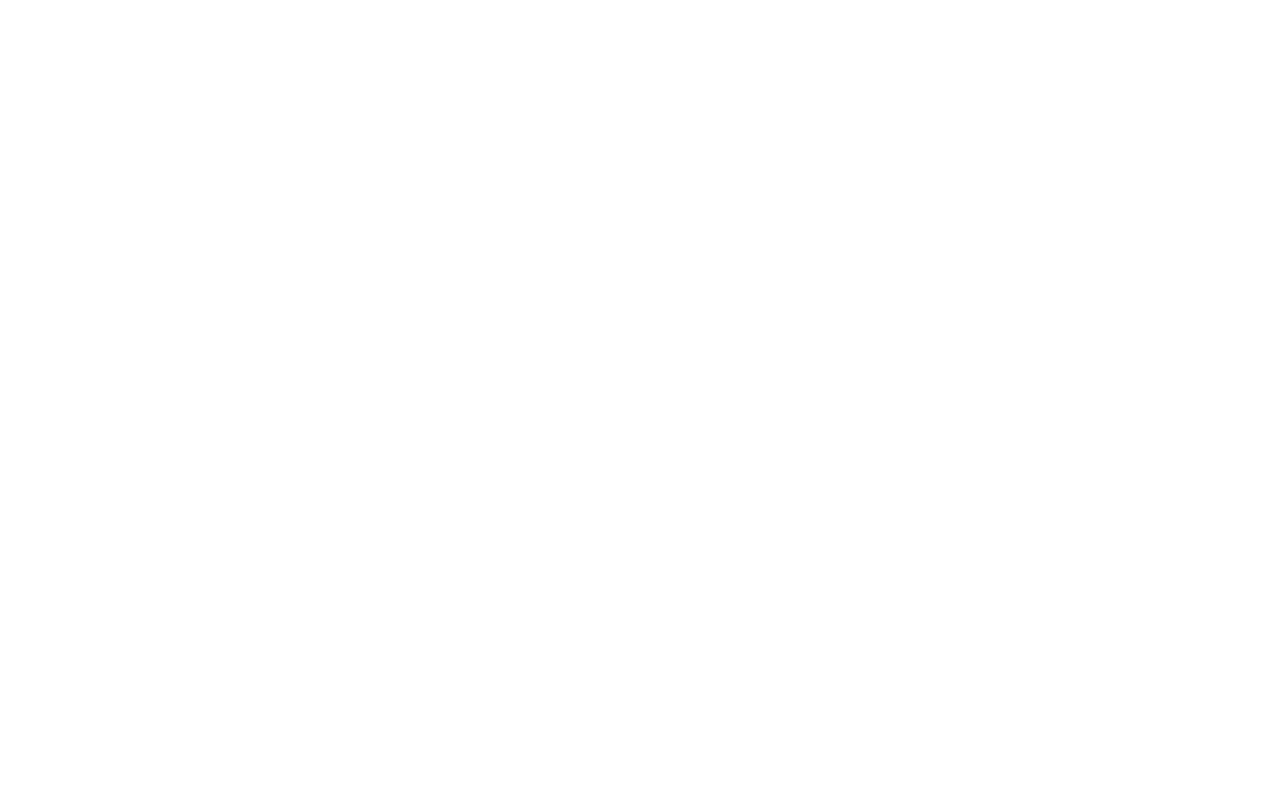
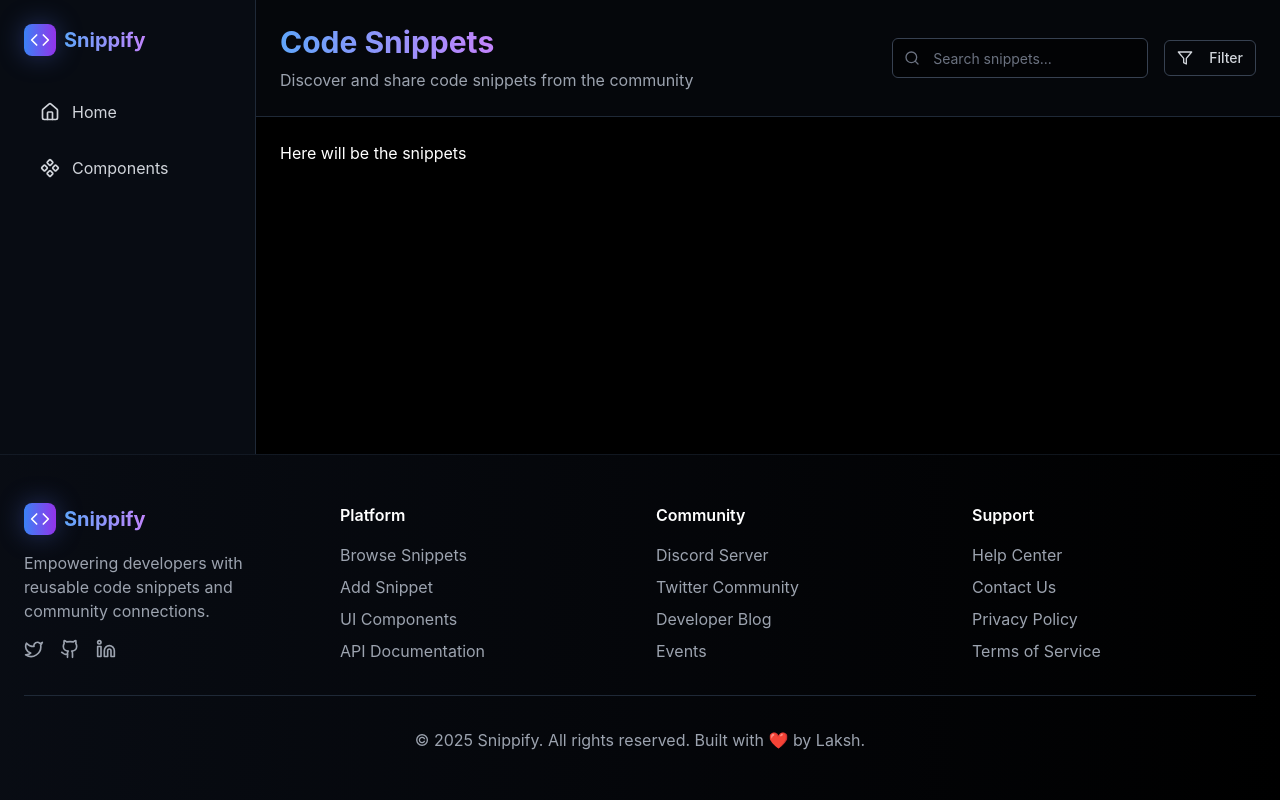
Before and after one commit to 21lakshh/Snippify, a React (Vite) app: page /dashboard in a window 1280 px wide. Before the commit this address had no page. Built offline with nearby package versions, Linux system fonts and the light colour scheme.

Commit message:
Frontend changes lil bit

```diff
--- a/src/App.tsx
+++ b/src/App.tsx
@@ -2,6 +2,7 @@
 import Landing from './pages/Landing'
 import Signin from './pages/Signin'
 import Signup from './pages/Signup'
+import Dashboard from './pages/Dashboard'
 
 function App() {
 
@@ -12,6 +13,7 @@
         <Route path="/" element={<Landing />} />
         <Route path="/signin" element={<Signin />} />
         <Route path="/signup" element={<Signup />} />
+        <Route path="/dashboard" element={<Dashboard />} />
       </Routes>
     </BrowserRouter>
   )
--- a/src/components/AnimatedBackground.tsx
+++ b/src/components/AnimatedBackground.tsx
@@ -19,6 +19,7 @@
                             {codeSnippets.map((snippet, index) => {
           // Position first 5 snippets normally, new ones on the left
           const isLeftSnippet = index >= 5;
+
           const leftPosition = isLeftSnippet ?
             `${5 + (index - 5) * 3}%` : // Left area positioning (5%, 8%, 11%)
             `${20 + index * 15}%`;      // Original positioning
@@ -33,7 +34,7 @@
               style={{
                 left: leftPosition,
                 top: topPosition,
-                animationDelay: `${index * 2}s`,
+                animationDelay: `${index * 0.5}s`,
               }}
             >
               {snippet}
@@ -64,15 +65,15 @@
                     />
                     <Braces
                         className="absolute top-40 right-32 w-8 h-8 text-purple-400/30 animate-float"
-                        style={{ animationDelay: "2s" }}
+                        style={{ animationDelay: "0.5s" }}
                     />
                     <Hash
                         className="absolute bottom-40 left-40 w-5 h-5 text-pink-400/30 animate-float"
-                        style={{ animationDelay: "4s" }}
+                        style={{ animationDelay: "1s" }}
                     />
                     <Code
                         className="absolute top-60 right-20 w-7 h-7 text-cyan-400/30 animate-float"
-                        style={{ animationDelay: "1s" }}
+                        style={{ animationDelay: "0.25s" }}
                     />
                 </div>
         </>
--- a/src/components/Hero.tsx
+++ b/src/components/Hero.tsx
@@ -10,9 +10,9 @@
       <AnimatedBackground />
 
       {/* Hero Content */}
-      <div className="relative z-20 text-center max-w-4xl mx-auto">
+      <div className="relative z-20 text-center max-w-4xl mx-auto animate-fade-in">
         {/* Main Headline */}
-        <h1 className="text-5xl md:text-7xl font-bold mb-6 leading-tight animate-on-scroll stagger-1">
+        <h1 className="text-5xl md:text-7xl font-bold mb-6 leading-tight">
             <span className="bg-gradient-to-r from-blue-400 via-purple-400 to-pink-400 bg-clip-text text-transparent inline-block hover:scale-105 transition-transform duration-500">
               Code Smarter.
             </span>
--- a/src/components/Navbar.tsx
+++ b/src/components/Navbar.tsx
@@ -11,7 +11,7 @@
   const navigate = useNavigate()
 
   return (
-    <nav className="relative z-50 px-6 py-4 border-b border-gray-800/50 backdrop-blur-sm">
+    <nav className="relative z-50 px-6 py-4 border-b border-gray-800/50 backdrop-blur-sm animate-fade-in">
       <div className="max-w-7xl mx-auto flex items-center justify-between">
         <div className="flex items-center space-x-2">
           <div className="w-8 h-8 bg-gradient-to-r from-blue-500 to-purple-600 rounded-lg flex items-center justify-center  animate-pulse-glow">
--- a/src/pages/Dashboard.tsx
+++ b/src/pages/Dashboard.tsx
@@ -1,5 +1,95 @@
-
+import { Link } from "react-router-dom"
+import { Code, Home, Component, Search, Filter } from "lucide-react"
+import { Button } from "../components/ui/button"
+import { Input } from "../components/ui/input"
+import Footer from "../components/Footer"
 
 export default function Dashboard() {
-  return <div>Dashboard</div>
+  return (
+    <div className="min-h-screen bg-black text-white flex flex-col">
+      {/* Main Content Wrapper */}
+      <div className="flex flex-1">
+        {/* Left Sidebar */}
+        <div className="w-64 bg-gray-900/50 backdrop-blur-sm border-r border-gray-800">
+          <div className="p-6">
+            {/* Brand */}
+            <div className="flex items-center space-x-2 mb-8">
+              <div className="w-8 h-8 bg-gradient-to-r from-blue-500 to-purple-600 rounded-lg flex items-center justify-center animate-pulse-glow">
+                <Code className="w-5 h-5 text-white" />
+              </div>
+              <span className="text-xl font-bold bg-gradient-to-r from-blue-400 to-purple-400 bg-clip-text text-transparent">
+                Snippify
+              </span>
+            </div>
+
+            {/* Navigation Links */}
+            <nav className="space-y-2">
+              <Link
+                to="/"
+                className="flex items-center space-x-3 px-4 py-3 rounded-lg text-gray-300 hover:text-white hover:bg-gray-800/50 transition-all duration-300 group"
+              >
+                <Home className="w-5 h-5 group-hover:scale-110 transition-transform duration-300" />
+                <span>Home</span>
+              </Link>
+
+              <Link
+                to="/"
+                className="flex items-center space-x-3 px-4 py-3 rounded-lg text-gray-300 hover:text-white hover:bg-gray-800/50 transition-all duration-300 group"
+              >
+                <Component className="w-5 h-5 group-hover:scale-110 transition-transform duration-300" />
+                <span>Components</span>
+                </Link>
+            </nav>
+          </div>
+        </div>
+
+        {/* Main Content */}
+        <div className="flex-1 flex flex-col">
+          {/* Header */}
+          <div className="bg-gray-900/30 backdrop-blur-sm border-b border-gray-800 p-6">
+            <div className="flex items-center justify-between">
+              <div>
+                <h1 className="text-3xl font-bold bg-gradient-to-r from-blue-400 via-purple-400 to-pink-400 bg-clip-text text-transparent">
+                  Code Snippets
+                </h1>
+                <p className="text-gray-400 mt-2">
+                  Discover and share code snippets from the community
+                </p>
+              </div>
+
+              {/* Search and Filter */}
+              <div className="flex items-center space-x-4">
+                <div className="relative">
+                  <Search className="absolute left-3 top-1/2 transform -translate-y-1/2 text-gray-500 w-4 h-4" />
+                  <Input
+                    placeholder="Search snippets..."
+                    className="pl-10 w-64 bg-black/50 border-gray-700 text-white placeholder:text-gray-500 focus:border-purple-500 focus:ring-purple-500/20"
+                  />
+                </div>
+                <Button
+                  variant="outline"
+                  size="sm"
+                  className="bg-transparent border-gray-700 text-gray-300 hover:bg-gray-800 hover:border-gray-600"
+                >
+                  <Filter className="w-4 h-4 mr-2" />
+                  Filter
+                </Button>
+              </div>
+            </div>
+          </div>
+
+          {/* Snippets Grid */}
+          <div className="flex-1 p-6">
+            <div className="grid grid-cols-1 lg:grid-cols-2 xl:grid-cols-3 gap-6">
+             Here will be the snippets
+            </div>
+
+          </div>
+        </div>
+      </div>
+
+      {/* Footer */}
+      <Footer />
+    </div>
+  )
 }
--- a/src/styles/animations.css
+++ b/src/styles/animations.css
@@ -82,6 +82,17 @@
   }
 }
 
+@keyframes fade-in {
+  0% {
+    opacity: 0;
+    transform: translateY(30px);
+  }
+  100% {
+    opacity: 1;
+    transform: translateY(0);
+  }
+}
+
 /* Animation Classes */
 .animate-float {
   animation: float 6s ease-in-out infinite;
@@ -98,3 +109,7 @@
 .animate-code-float {
   animation: code-float 8s ease-in-out infinite;
 }
+
+.animate-fade-in {
+  animation: fade-in 2s ease-out forwards;
+}
```
Also changed, not shown: src/components/ui/label.tsx (line endings or trailing spaces), 1 other file (tests, documents, lock files or other folders).
